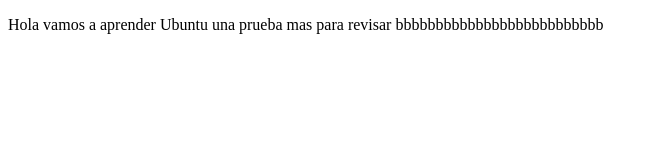
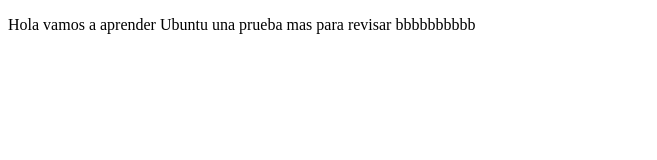
Before and after one commit to DiegoLeivaC/c_diegoleivac, a plain HTML site: page index.html in a window 1280 px wide. Shown: the whole page, without its empty margins (0-657 px from the left). Drawn offline with Linux system fonts and the light colour scheme.

Commit message:
cambios de textov

```diff
--- a/index.html
+++ b/index.html
@@ -8,7 +8,7 @@
 </head>
 <body>
     <p>
-        Hola vamos a aprender Ubuntu una prueba mas para revisar bbbbbbbbbbbbbbbbbbbbbbbbbb
+        Hola vamos a aprender Ubuntu una prueba mas para revisar bbbbbbbbbb
     </p>
 </body>
 </html>
```
